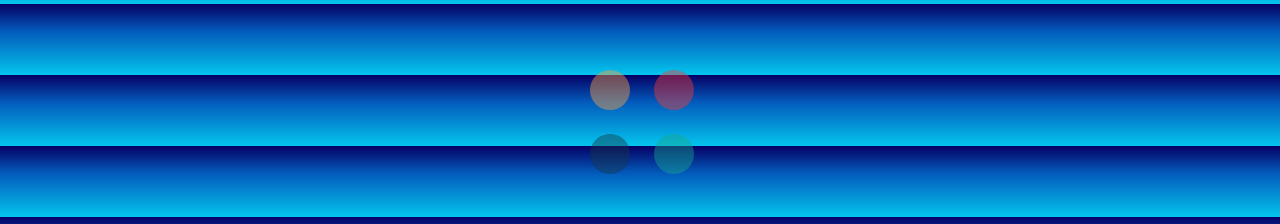
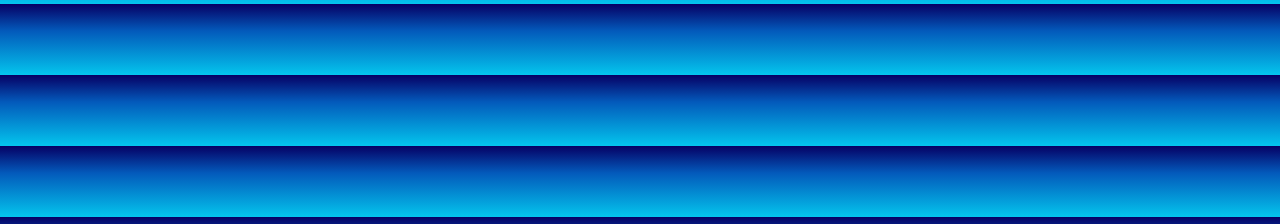
Before and after one commit to imhardikdesai/patel-boarding-web-react, a React (Create React App) app: page /home in a window 1280 px wide. Shown: the part 280-504 px from the top of the page. Built offline with nearby package versions, Linux system fonts and the light colour scheme; a web font is replaced by a local one.

Commit message:
removed preloader

```diff
--- a/package.json
+++ b/package.json
@@ -8,7 +8,6 @@
     "@testing-library/user-event": "^13.5.0",
     "react": "^18.2.0",
     "react-dom": "^18.2.0",
-    "react-preloaders2": "^3.0.5",
     "react-router-dom": "^5.3.3",
     "react-scripts": "5.0.1",
     "web-vitals": "^2.1.4"
--- a/src/App.js
+++ b/src/App.js
@@ -7,7 +7,7 @@ import GalleryPage from './pages/GalleryPage';
 import { BrowserRouter as Router, Switch, Route } from "react-router-dom";
 import ContactPage from './pages/ContactPage';
 // import { Lines } from 'react-preloaders2';
-import { CustomPreloader } from 'react-preloaders2';
+// import { CustomPreloader } from 'react-preloaders2';
 
 function App() {
 
@@ -34,13 +34,13 @@ function App() {
         </Router>
       </div>
       {/* <Lines background="linear-gradient(180deg, #f95759 0%, #a62022 100%)" />; */}
-      <CustomPreloader>
+      {/* <CustomPreloader>
         <div className="load">
           <hr /><hr /><hr /><hr />
         </div><div className="load">
           <hr /><hr /><hr /><hr />
         </div>
-      </CustomPreloader>
+      </CustomPreloader> */}
     </>
   );
 }
```
Also changed, not shown: 1 other file (tests, documents, lock files or other folders).
